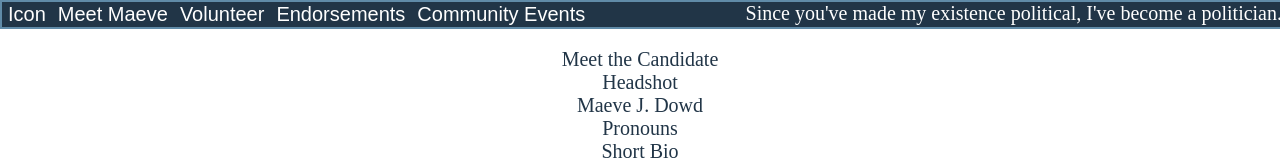
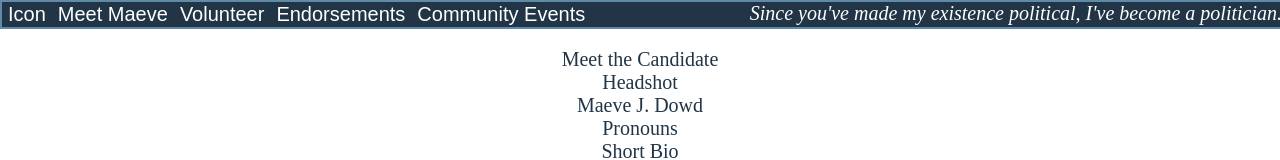
Before and after one commit to KaiReidCasey/maeve_campaign_2026, a React (Vite) app: page / in a window 1280 px wide. Shown: the top 160 px of the page. Built offline with nearby package versions, Linux system fonts and the light colour scheme.

Commit message:
Made top/nav bar quote italic

```diff
--- a/src/App.css
+++ b/src/App.css
@@ -74,6 +74,10 @@
   flex-grow: 1;
 }
 
+#topBarQuote {
+  font-style: italic;
+}
+
 #footer {
   position: fixed;
   left: 0px;
```
